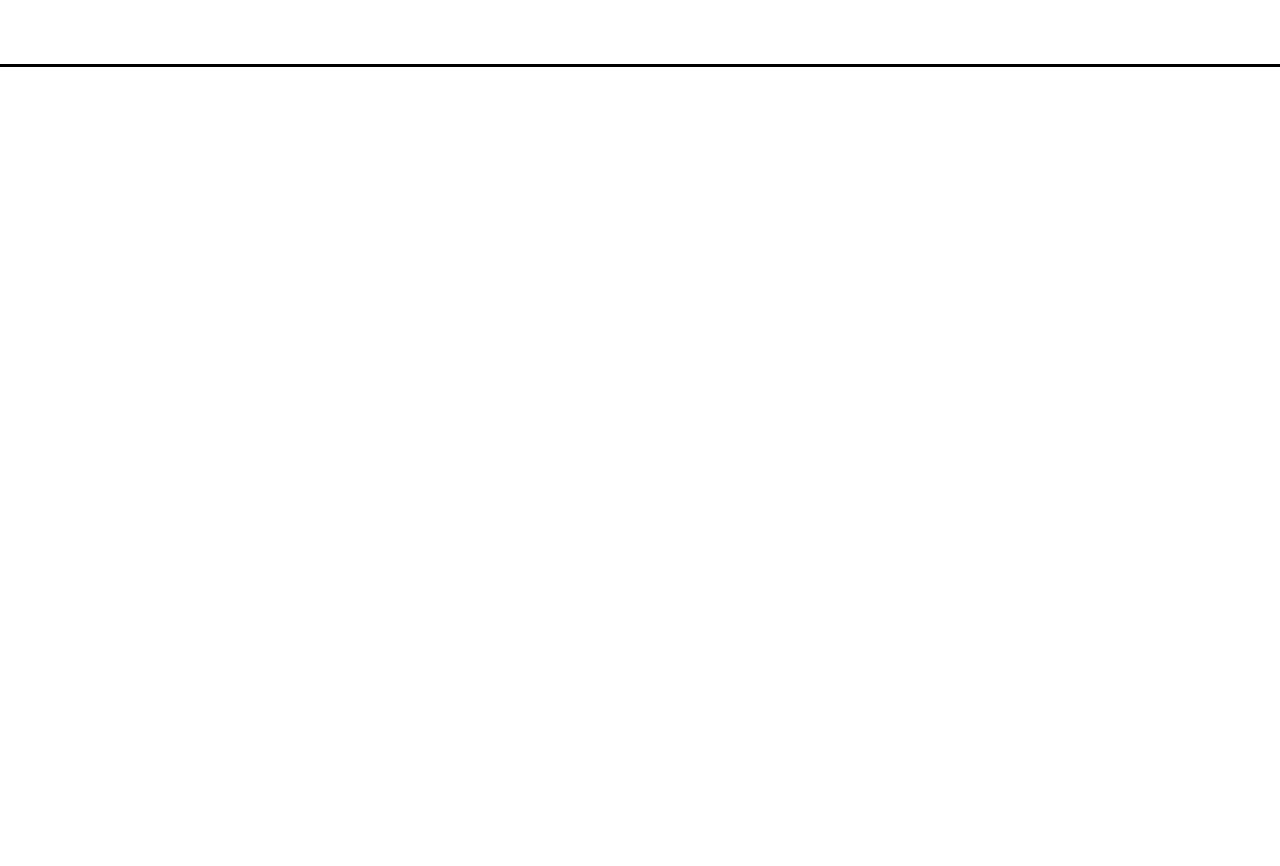
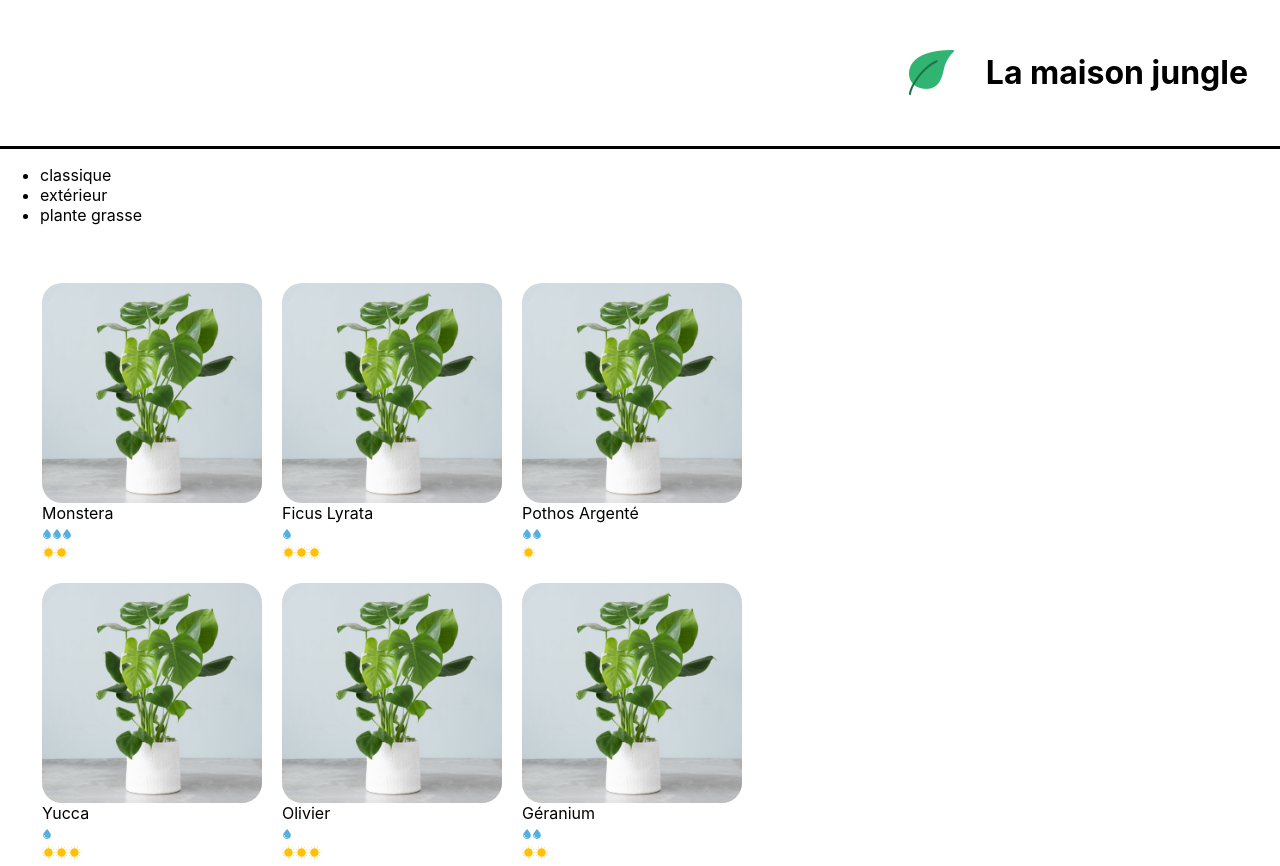
Before and after one commit to SOUFIANE-AIT-TALEB/react, a React app: page / in a window 1280 px wide. Shown: the top 866 px of the page. Before the commit the page ends 800 px from the top, so only its background shows below. Built offline with nearby package versions, Linux system fonts and the light colour scheme.

Commit message:
P08 Atelier1 Solution

```diff
--- a/src/components/App.js
+++ b/src/components/App.js
@@ -1,7 +1,19 @@
-import '../styles/Banner.css'
+import Banner from './Banner'
+import logo from '../assets/logo.png'
+// import Cart from './Cart'
+import ShoppingList from './ShoppingList'
 
-function Banner({ children }) {
-	return <div className='lmj-banner'>{children}</div>
+function App() {
+	return (
+		<div>
+			<Banner>
+				<img src={logo} alt='La maison jungle' className='lmj-logo' />
+				<h1 className='lmj-title'>La maison jungle</h1>
+			</Banner>
+			{/* <Cart /> */}
+			<ShoppingList />
+		</div>
+	)
 }
 
-export default Banner
+export default App
--- a/src/components/CareScale.js
+++ b/src/components/CareScale.js
@@ -1,6 +1,14 @@
+import Sun from '../assets/sun.svg'
+import Water from '../assets/water.svg'
+
 function CareScale({ scaleValue, careType }) {
 	const range = [1, 2, 3]
-	const scaleType = careType === 'light' ? '☀️' : '💧'
+	const scaleType =
+		careType === 'light' ? (
+			<img src={Sun} alt='sun-icon' />
+		) : (
+			<img src={Water} alt='water-icon' />
+		)
 
 	return (
 		<div>
--- /dev/null
+++ b/src/components/PlantItem.js
@@ -0,0 +1,17 @@
+import CareScale from './CareScale'
+import '../styles/PlantItem.css'
+
+function PlantItem({ id, cover, name, water, light }) {
+	return (
+		<li key={id} className='lmj-plant-item'>
+			<img className='lmj-plant-item-cover' src={cover} alt={`${name} cover`} />
+			{name}
+			<div>
+				<CareScale careType='water' scaleValue={water} />
+				<CareScale careType='light' scaleValue={light} />
+			</div>
+		</li>
+	)
+}
+
+export default PlantItem
--- a/src/components/ShoppingList.js
+++ b/src/components/ShoppingList.js
@@ -1,5 +1,5 @@
 import { plantList } from '../datas/plantList'
-import CareScale from './CareScale'
+import PlantItem from './PlantItem'
 import '../styles/ShoppingList.css'
 
 function ShoppingList() {
@@ -17,13 +17,14 @@ function ShoppingList() {
 				))}
 			</ul>
 			<ul className='lmj-plant-list'>
-				{plantList.map((plant) => (
-					<li key={plant.id} className='lmj-plant-item'>
-						{plant.isBestSale && <span>🔥</span>}
-						{plant.name}
-						<CareScale careType='water' scaleValue={plant.water} />
-						<CareScale careType='light' scaleValue={plant.light} />
-					</li>
+				{plantList.map(({ id, cover, name, water, light }) => (
+					<PlantItem
+						id={id}
+						cover={cover}
+						name={name}
+						water={water}
+						light={light}
+					/>
 				))}
 			</ul>
 		</div>
--- a/src/datas/plantList.js
+++ b/src/datas/plantList.js
@@ -1,3 +1,5 @@
+import monstera from '../assets/monstera.jpg'
+
 export const plantList = [
 	{
 		name: 'monstera',
@@ -5,42 +7,48 @@ export const plantList = [
 		id: '1ed',
 		isBestSale: true,
 		light: 2,
-		water: 3
+		water: 3,
+		cover: monstera
 	},
 	{
 		name: 'ficus lyrata',
 		category: 'classique',
 		id: '2ab',
 		light: 3,
-		water: 1
+		water: 1,
+		cover: monstera
 	},
 	{
 		name: 'pothos argenté',
 		category: 'classique',
 		id: '3sd',
 		light: 1,
-		water: 2
+		water: 2,
+		cover: monstera
 	},
 	{
 		name: 'yucca',
 		category: 'classique',
 		id: '4kk',
 		light: 3,
-		water: 1
+		water: 1,
+		cover: monstera
 	},
 	{
 		name: 'olivier',
 		category: 'extérieur',
 		id: '5pl',
 		light: 3,
-		water: 1
+		water: 1,
+		cover: monstera
 	},
 	{
 		name: 'géranium',
 		category: 'extérieur',
 		id: '6uo',
 		light: 2,
-		water: 2
+		water: 2,
+		cover: monstera
 	},
 	{
 		name: 'basilique',
@@ -48,20 +56,23 @@ export const plantList = [
 		id: '7ie',
 		isBestSale: true,
 		light: 2,
-		water: 3
+		water: 3,
+		cover: monstera
 	},
 	{
 		name: 'aloe',
 		category: 'plante grasse',
 		id: '8fp',
 		light: 2,
-		water: 1
+		water: 1,
+		cover: monstera
 	},
 	{
 		name: 'succulente',
 		category: 'plante grasse',
 		id: '9vn',
 		light: 2,
-		water: 1
+		water: 1,
+		cover: monstera
 	}
 ]
--- a/src/styles/ShoppingList.css
+++ b/src/styles/ShoppingList.css
@@ -5,15 +5,3 @@
 	flex-wrap: wrap;
 	max-width: 800px;
 }
-
-.lmj-plant-item {
-	border: solid 2px black;
-	border-radius: 10px;
-	height: 150px;
-	width: 150px;
-	margin: 10px;
-	display: flex;
-	align-items: center;
-	justify-content: center;
-	flex-direction: column;
-}
```
